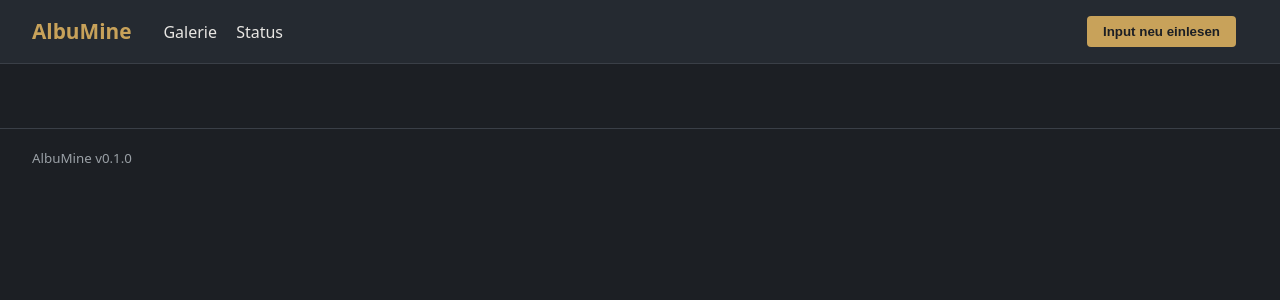
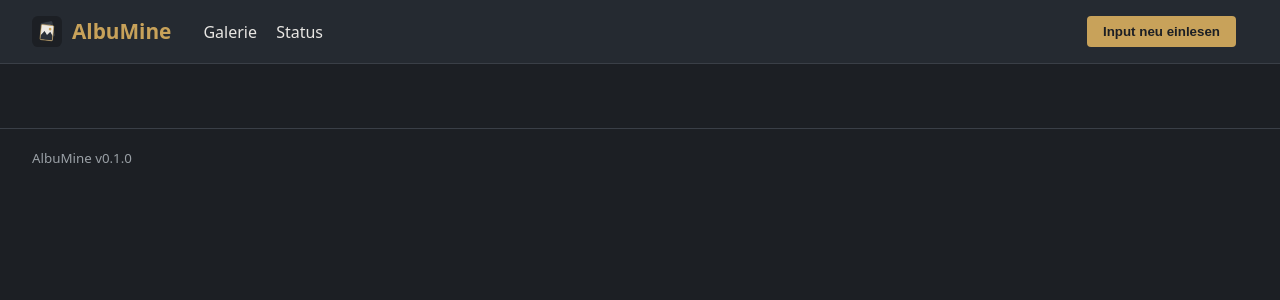
Before and after one commit to Z30-Z30/albumine, a FastAPI app: template src/albumine/web/templates/base.html in a window 1280 px wide. Shown: the top 300 px of the page. Run offline with FastAPI, Linux system fonts and the light colour scheme; the template is opened without the code that fills it, so the values that code supplies are empty; parts of the project's set-up code (start-up, migrations or seed data) failed here and were passed over.

Commit message:
Add AlbuMine logo
SVG mark: two photo cards — the annotated reverse side peeking behind
the gold-framed front photo — echoing the duplex front/back merge
that is AlbuMine's core feature. Uses the existing dark/gold theme.

Wired in as the web favicon and the header brand icon; referenced
from the root README and the Unraid template.

Co-Authored-By: Claude Opus 4.7 (1M context) <noreply@anthropic.com>

```diff
--- a/src/albumine/web/static/app.css
+++ b/src/albumine/web/static/app.css
@@ -33,10 +33,18 @@ header {
     background: var(--surface);
 }
 header .brand {
+    display: flex;
+    align-items: center;
+    gap: 0.6rem;
     font-size: 1.3rem;
     font-weight: 700;
     color: var(--accent);
     text-decoration: none;
+}
+header .brand-logo {
+    width: 1.9rem;
+    height: 1.9rem;
+    display: block;
 }
 header nav { display: flex; gap: 1.2rem; }
 header nav a { color: var(--fg); text-decoration: none; }
--- a/src/albumine/web/templates/base.html
+++ b/src/albumine/web/templates/base.html
@@ -4,13 +4,16 @@
     <meta charset="utf-8">
     <meta name="viewport" content="width=device-width, initial-scale=1">
     <title>{% block title %}AlbuMine{% endblock %}</title>
-    <link rel="icon" href="data:,">
+    <link rel="icon" href="/static/logo.svg">
     <script src="/static/htmx.min.js"></script>
     <link rel="stylesheet" href="/static/app.css">
 </head>
 <body>
     <header>
-        <a href="/" class="brand">AlbuMine</a>
+        <a href="/" class="brand">
+            <img src="/static/logo.svg" alt="" class="brand-logo">
+            AlbuMine
+        </a>
         <nav>
             <a href="/">Galerie</a>
             <a href="/status">Status</a>
--- a/unraid/albumine.xml
+++ b/unraid/albumine.xml
@@ -6,7 +6,8 @@
   with CHANGEME:
     * <Repository>        — the published image (e.g. ghcr.io/<you>/albumine:latest)
     * <Support> / <Project> — your forum thread / repository
-    * <Icon>              — a hosted PNG icon URL
+    * <Icon>              — a hosted icon URL; the project icon lives at
+                            src/albumine/web/static/logo.svg (host it as a PNG)
   See docs/INSTALL-UNRAID.md for details.
 
   This is the all-in-one container: it bundles Redis, the ARQ worker and the
```
Also changed, not shown: README.md, src/albumine/web/static/logo.svg (added).
